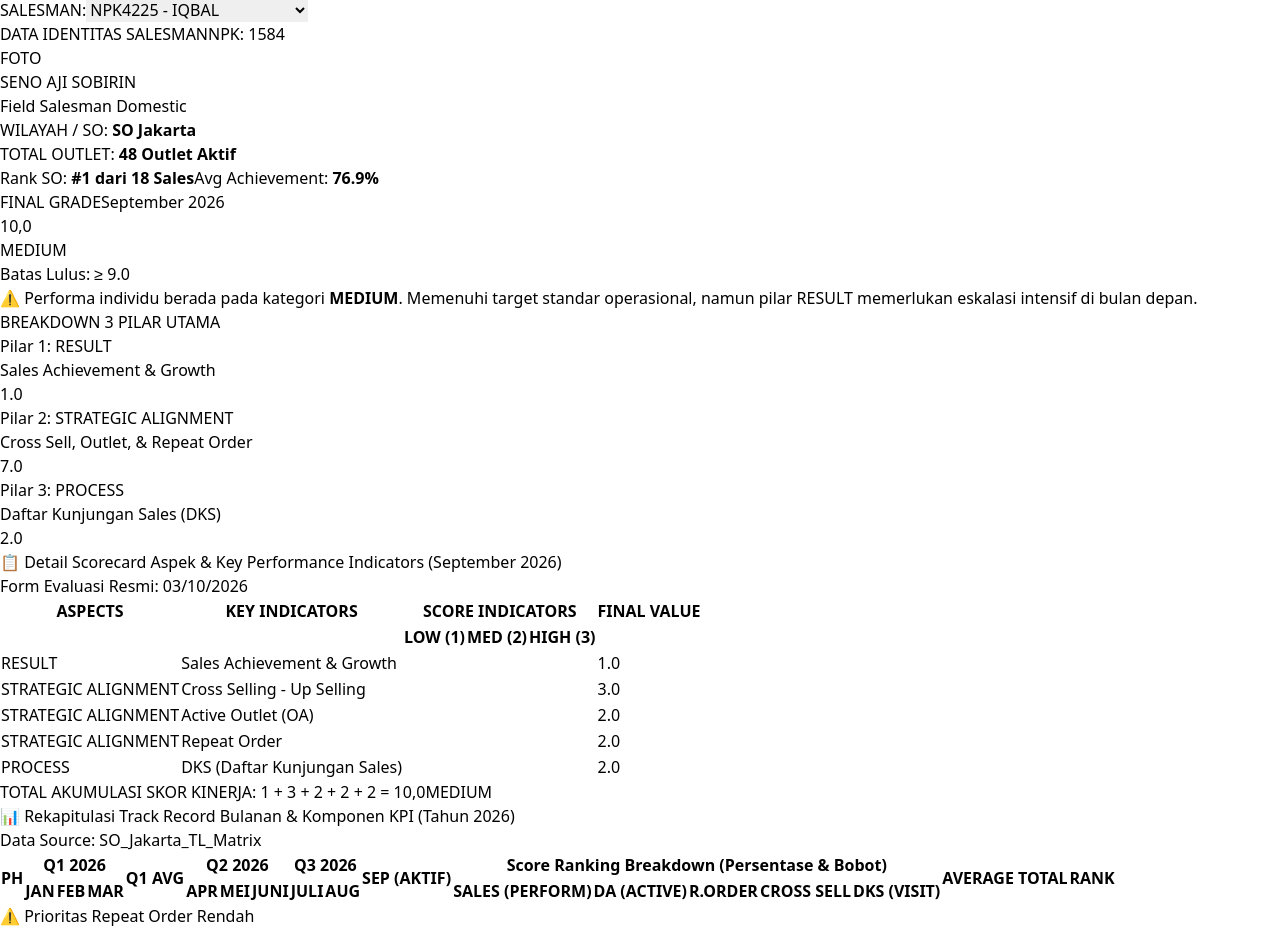
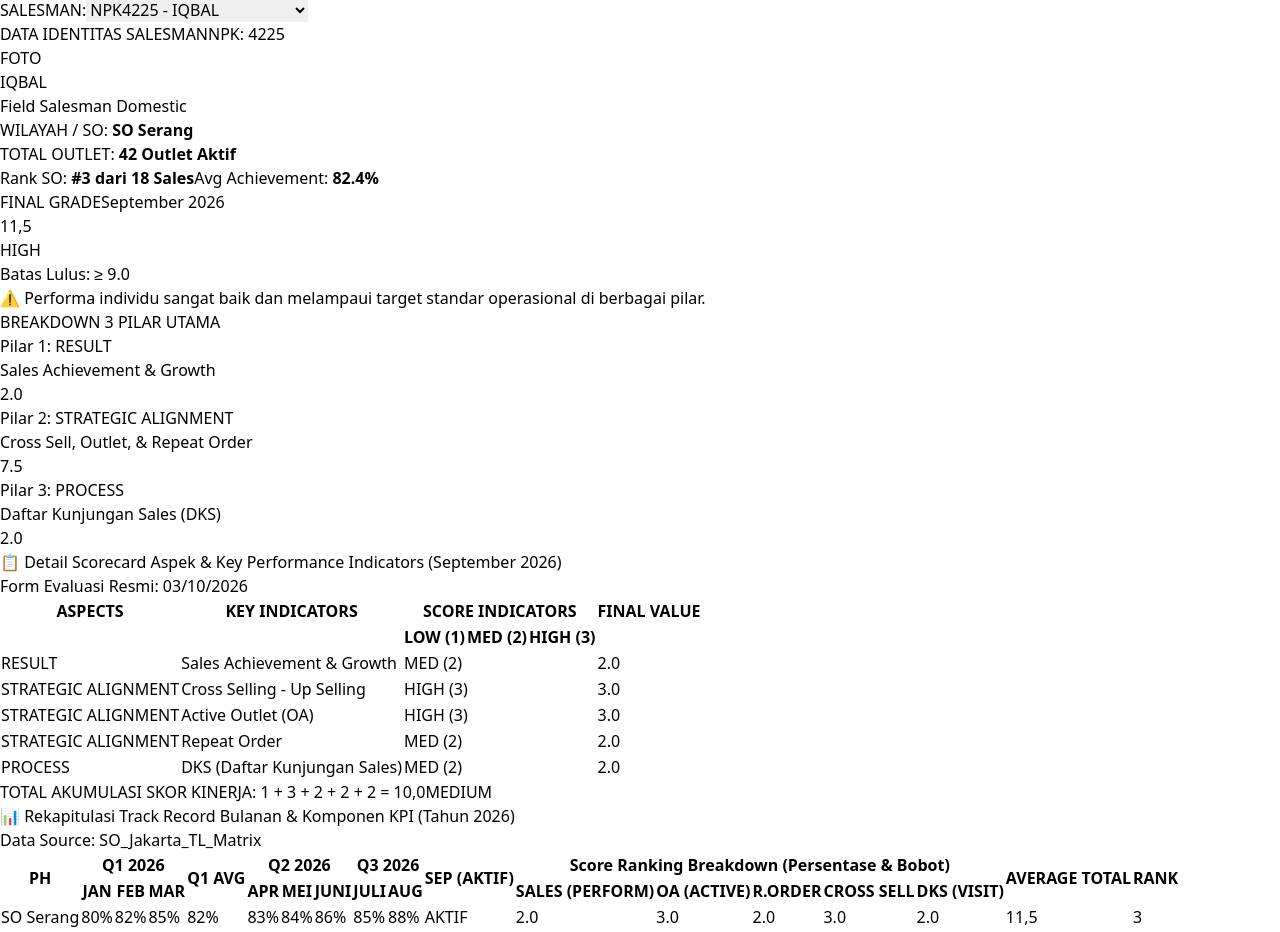
Before and after one commit to Itshardtofindname/spa-dashboard, a React (Vite) app: page / in a window 1280 px wide. Shown: the part 98-1030 px from the top of the page. Built offline with nearby package versions, Linux system fonts and the light colour scheme; the HTML template or start-up script is replaced by a standard one.

Commit message:
add datasales

```diff
--- a/src/App.jsx
+++ b/src/App.jsx
@@ -1,4 +1,5 @@
-import { salesmanData } from './data/mockData';
+import { useState } from 'react';
+import { databaseSales, salesOfficeList, grupProductList, salesmanList } from './data/dataSales';
 import Navbar from './components/Navbar';
 import SalesProfileCard from './components/SalesProfileCard';
 import ScorecardTable from './components/ScorecardTable';
@@ -6,64 +7,72 @@ import MonthlyTrackRecord from './components/MonthlyTrackRecord';
 import ActionPlanSection from './components/ActionPlanSection';
 
 export default function App() {
+  const [selectedOffice, setSelectedOffice] = useState(salesOfficeList[0]);
+  const [selectedGroup, setSelectedGroup] = useState(grupProductList[0]);
+  const [selectedSalesman, setSelectedSalesman] = useState(salesmanList[0]);
+
+  // Mencari data yang cocok dengan pilihan dropdown
+  const currentData = databaseSales.find(
+    item =>
+      item.salesOffice === selectedOffice &&
+      item.grupProduct === selectedGroup &&
+      item.salesman === selectedSalesman
+  ) || databaseSales[0];
+
   return (
     <div className="min-h-screen bg-slate-100 text-slate-800 font-sans pb-8">
       <Navbar />
 
       <main className="max-w-7xl mx-auto p-4 space-y-4">
-        {/* Top Control Bar */}
         <div className="bg-white p-3 rounded-lg shadow-sm border border-slate-200 flex flex-col md:flex-row justify-between items-center gap-3">
+
+          {/* Sales Office Dropdown */}
           <div className="flex items-center gap-2 w-full md:w-auto">
             <span className="text-xs font-bold text-slate-600">SALES OFFICE:</span>
-            <select className="text-xs border border-slate-300 rounded px-2 py-1.5 bg-slate-50 font-medium w-full md:w-64">
-              <option>S001 - SO SERANG</option>
-              <option>S002 - SO UTIM</option>
-              <option>S003 - SO SERPONG</option>
-              <option>S004 - SO SELATAN</option>
-              <option>S005 - SO PUSPAR</option>
+            <select
+              value={selectedOffice}
+              onChange={(e) => setSelectedOffice(e.target.value)}
+              className="text-xs border border-slate-300 rounded px-2 py-1.5 bg-slate-50 font-medium w-full md:w-64"
+            >
+              {salesOfficeList.map((office, idx) => (
+                <option key={idx} value={office}>{office}</option>
+              ))}
             </select>
           </div>
+
+          {/* Grup Product Dropdown */}
           <div className="flex items-center gap-2 w-full md:w-auto">
             <span className="text-xs font-bold text-slate-600">GRUP PRODUCT:</span>
-            <select className="text-xs border border-slate-300 rounded px-2 py-1.5 bg-slate-50 font-medium w-full md:w-64">
-              <option>TL1 - AP2</option>
-              <option>TL2 - ATI-ATU-CCO-OA2</option>
-              <option>TL3 - AB4-ATD-OA4</option>
-              <option>TL4A - AP4-F/NF</option>
-              <option>TL4B - INB-TI4-TU4</option>
-              <option>TL5 - GS2-KY2-KYZ</option>
-              <option>TL6 - GS4-KY4-AKB</option>
-              <option>TL7 - FP2-FTU-FBO</option>
+            <select
+              value={selectedGroup}
+              onChange={(e) => setSelectedGroup(e.target.value)}
+              className="text-xs border border-slate-300 rounded px-2 py-1.5 bg-slate-50 font-medium w-full md:w-64"
+            >
+              {grupProductList.map((group, idx) => (
+                <option key={idx} value={group}>{group}</option>
+              ))}
             </select>
           </div>
+
+          {/* Salesman Dropdown */}
           <div className="flex items-center gap-2 w-full md:w-auto">
             <span className="text-xs font-bold text-slate-600">SALESMAN:</span>
-            <select className="text-xs border border-slate-300 rounded px-2 py-1.5 bg-slate-50 font-medium w-full md:w-64">
-              <option>NPK4225 - IQBAL</option>
-              <option>NPK5178 - TEGAR</option>
-              <option>NPK4025 - RIO</option>
-              <option>NPK2528 - HENDRY</option>
-              <option>NPK5060 - ANGGA</option>
-              <option>NPK5207 - AZIZ</option>
-              <option>NPK4618 - RAVI</option>
-              <option>NPK4410 - EDI PURWANTO</option>
-              <option>NPK2451 - ABU YAJID</option>
-              <option>NPK4402 - BERNARDO</option>
-              <option>NPK4413 - LUKMAN</option>
-              <option>NPK4947 - RAHMAT</option>
-              <option>NPK4405 - KAMAL</option>
-              <option>NPK1584 - SENO AJI</option>
-              <option>NPK3474 - MARTINO</option>
-              <option>NPK4561 - HENDRA</option>
-              <option>NPK4906 - DAMAR</option>
+            <select
+              value={selectedSalesman}
+              onChange={(e) => setSelectedSalesman(e.target.value)}
+              className="text-xs border border-slate-300 rounded px-2 py-1.5 bg-slate-50 font-medium w-full md:w-64"
+            >
+              {salesmanList.map((sales, idx) => (
+                <option key={idx} value={sales}>{sales}</option>
+              ))}
             </select>
           </div>
         </div>
 
-        <SalesProfileCard data={salesmanData} />
-        <ScorecardTable scorecards={salesmanData.scorecards} />
-        <MonthlyTrackRecord records={salesmanData.monthlyRecords} />
-        <ActionPlanSection data={salesmanData} />
+        <SalesProfileCard data={currentData} />
+        <ScorecardTable scorecards={currentData.scorecard} />
+        <MonthlyTrackRecord records={currentData.trackRecord} />
+        <ActionPlanSection data={currentData} />
       </main>
     </div>
   );
--- a/src/components/MonthlyTrackRecord.jsx
+++ b/src/components/MonthlyTrackRecord.jsx
@@ -31,7 +31,7 @@ export default function MonthlyTrackRecord({ records = [] }) {
             <th className="p-1 border border-slate-700">JULI</th>
             <th className="p-1 border border-slate-700">AUG</th>
             <th className="p-1 border border-slate-700">SALES (PERFORM)</th>
-            <th className="p-1 border border-slate-700">DA (ACTIVE)</th>
+            <th className="p-1 border border-slate-700">OA (ACTIVE)</th>
             <th className="p-1 border border-slate-700">R.ORDER</th>
             <th className="p-1 border border-slate-700">CROSS SELL</th>
             <th className="p-1 border border-slate-700">DKS (VISIT)</th>
--- a/src/components/SalesProfileCard.jsx
+++ b/src/components/SalesProfileCard.jsx
@@ -1,4 +1,7 @@
 export default function SalesProfileCard({ data }) {
+  // Gunakan data aman jika data belum termuat
+  if (!data) return <div>Loading...</div>;
+
   return (
     <div className="grid grid-cols-1 lg:grid-cols-12 gap-4">
       {/* Kolom Kiri: Data Identitas Salesman */}
@@ -6,25 +9,25 @@ export default function SalesProfileCard({ data }) {
         <div>
           <div className="bg-slate-900 text-white text-[11px] font-bold px-3 py-1 rounded-t flex justify-between items-center">
             <span>DATA IDENTITAS SALESMAN</span>
-            <span>NPK: {data.npk}</span>
+            <span>NPK: {data.identity?.npk}</span>
           </div>
           <div className="flex gap-4 mt-4 items-center border-b pb-4">
             <div className="w-20 h-24 bg-slate-200 rounded border flex items-center justify-center font-bold text-slate-500 text-xs">
               FOTO
             </div>
             <div>
-              <h2 className="font-bold text-slate-900 text-base">{data.name}</h2>
-              <p className="text-xs text-gray-500">{data.position}</p>
+              <h2 className="font-bold text-slate-900 text-base">{data.identity?.nama}</h2>
+              <p className="text-xs text-gray-500">{data.identity?.jabatan}</p>
               <div className="mt-2 text-[11px] space-y-0.5 text-slate-600">
-                <p>WILAYAH / SO: <strong>{data.wilayah}</strong></p>
-                <p>TOTAL OUTLET: <strong className="text-emerald-700">{data.totalOutlet}</strong></p>
+                <p>WILAYAH / SO: <strong>{data.identity?.wilayah}</strong></p>
+                <p>TOTAL OUTLET: <strong className="text-emerald-700">{data.identity?.totalOutlet}</strong></p>
               </div>
             </div>
           </div>
         </div>
         <div className="flex justify-between items-center mt-3 text-xs text-slate-600 pt-2 border-t">
-          <span>Rank SO: <strong>{data.rank}</strong></span>
-          <span>Avg Achievement: <strong>{data.avgAchievement}</strong></span>
+          <span>Rank SO: <strong>{data.identity?.rankSo}</strong></span>
+          <span>Avg Achievement: <strong>{data.identity?.avgAchievement}</strong></span>
         </div>
       </div>
 
@@ -35,14 +38,14 @@ export default function SalesProfileCard({ data }) {
           <span>September 2026</span>
         </div>
         <div className="my-auto py-2">
-          <span className="text-4xl font-extrabold text-red-600 tracking-tight">{data.finalScore}</span>
+          <span className="text-4xl font-extrabold text-red-600 tracking-tight">{data.finalGrade?.score}</span>
           <div className="mt-2 inline-block bg-amber-500 text-white text-xs font-bold px-3 py-0.5 rounded shadow-sm">
-            {data.rating}
+            {data.finalGrade?.status}
           </div>
           <p className="text-[10px] text-gray-500 mt-1">Batas Lulus: &ge; 9.0</p>
         </div>
         <p className="text-[10px] text-slate-600 bg-amber-50 p-2 rounded border border-amber-100 text-left">
-          ⚠️ Performa individu berada pada kategori <strong>MEDIUM</strong>. Memenuhi target standar operasional, namun pilar RESULT memerlukan eskalasi intensif di bulan depan.
+          ⚠️ {data.finalGrade?.keterangan}
         </p>
       </div>
 
@@ -52,15 +55,29 @@ export default function SalesProfileCard({ data }) {
           <span>BREAKDOWN 3 PILAR UTAMA</span>
         </div>
         <div className="space-y-2.5 my-auto py-1">
-          {data.pillars.map((pilar) => (
-            <div key={pilar.id} className="flex justify-between items-center bg-slate-50 p-2 rounded border border-slate-100 text-xs">
-              <div className="text-left">
-                <p className="font-bold text-slate-800">{pilar.name}</p>
-                <p className="text-[10px] text-gray-500">{pilar.subtitle}</p>
-              </div>
-              <span className="font-extrabold text-slate-800">{pilar.score}</span>
+          <div className="flex justify-between items-center bg-slate-50 p-2 rounded border border-slate-100 text-xs">
+            <div className="text-left">
+              <p className="font-bold text-slate-800">Pilar 1: RESULT</p>
+              <p className="text-[10px] text-gray-500">Sales Achievement & Growth</p>
             </div>
-          ))}
+            <span className="font-extrabold text-slate-800">{data.breakdownPilar?.pilar1}</span>
+          </div>
+
+          <div className="flex justify-between items-center bg-slate-50 p-2 rounded border border-slate-100 text-xs">
+            <div className="text-left">
+              <p className="font-bold text-slate-800">Pilar 2: STRATEGIC ALIGNMENT</p>
+              <p className="text-[10px] text-gray-500">Cross Sell, Outlet, & Repeat Order</p>
+            </div>
+            <span className="font-extrabold text-slate-800">{data.breakdownPilar?.pilar2}</span>
+          </div>
+
+          <div className="flex justify-between items-center bg-slate-50 p-2 rounded border border-slate-100 text-xs">
+            <div className="text-left">
+              <p className="font-bold text-slate-800">Pilar 3: PROCESS</p>
+              <p className="text-[10px] text-gray-500">Daftar Kunjungan Sales (DKS)</p>
+            </div>
+            <span className="font-extrabold text-slate-800">{data.breakdownPilar?.pilar3}</span>
+          </div>
         </div>
       </div>
     </div>
--- /dev/null
+++ b/src/data/dataSales.js
@@ -0,0 +1,138 @@
+export const salesOfficeList = [
+  "S001 - SO SERANG",
+  "S002 - SO UTIM",
+  "S003 - SO SERPONG",
+  "S004 - SO SELATAN",
+  "S005 - SO PUSPAR"
+];
+
+export const grupProductList = [
+  "TL1 - AP2",
+  "TL2 - ATI-ATU-CCO-OA2",
+  "TL3 - AB4-ATD-OA4",
+  "TL4A - AP4-F/NF",
+  "TL4B - INB-TI4-TU4",
+  "TL5 - GS2-KY2-KYZ",
+  "TL6 - GS4-KY4-AKB",
+  "TL7 - FP2-FTU-FBO"
+];
+
+export const salesmanList = [
+  "NPK4225 - IQBAL",
+  "NPK5178 - TEGAR",
+  "NPK4025 - RIO",
+  "NPK2528 - HENDRY",
+  "NPK5060 - ANGGA",
+  "NPK5207 - AZIZ",
+  "NPK4618 - RAVI",
+  "NPK4410 - EDI PURWANTO",
+  "NPK2451 - ABU YAJID",
+  "NPK4402 - BERNARDO",
+  "NPK4413 - LUKMAN",
+  "NPK4947 - RAHMAT",
+  "NPK4405 - KAMAL",
+  "NPK1584 - SENO AJI",
+  "NPK3474 - MARTINO",
+  "NPK4561 - HENDRA",
+  "NPK4906 - DAMAR"
+];
+
+export const databaseSales = [
+  // 1. Data untuk Iqbal
+  {
+    salesOffice: "S001 - SO SERANG",
+    grupProduct: "TL1 - AP2",
+    salesman: "NPK4225 - IQBAL",
+    identity: {
+      nama: "IQBAL",
+      npk: "4225",
+      jabatan: "Field Salesman Domestic",
+      wilayah: "SO Serang",
+      totalOutlet: "42 Outlet Aktif",
+      rankSo: "#3 dari 18 Sales",
+      avgAchievement: "82.4%"
+    },
+    finalGrade: {
+      score: "11,5",
+      status: "HIGH",
+      batasLulus: "≥ 9.0",
+      keterangan: "Performa individu sangat baik dan melampaui target standar operasional di berbagai pilar."
+    },
+    breakdownPilar: { pilar1: "2.0", pilar2: "7.5", pilar3: "2.0" },
+    scorecard: [
+      { aspect: "RESULT", indicator: "Sales Achievement & Growth", statusColor: "bg-amber-600", statusText: "MED (2)", value: "2.0" },
+      { aspect: "STRATEGIC ALIGNMENT", indicator: "Cross Selling - Up Selling", statusColor: "bg-emerald-600", statusText: "HIGH (3)", value: "3.0" },
+      { aspect: "STRATEGIC ALIGNMENT", indicator: "Active Outlet (OA)", statusColor: "bg-emerald-600", statusText: "HIGH (3)", value: "3.0" },
+      { aspect: "STRATEGIC ALIGNMENT", indicator: "Repeat Order", statusColor: "bg-amber-600", statusText: "MED (2)", value: "2.0" },
+      { aspect: "PROCESS", indicator: "DKS (Daftar Kunjungan Sales)", statusColor: "bg-amber-600", statusText: "MED (2)", value: "2.0" }
+    ],
+    trackRecord: [
+      {
+        territory: "SO Serang",
+        jan: "80%", feb: "82%", mar: "85%", q1Avg: "82%",
+        apr: "83%", mei: "84%", jun: "86%", jul: "85%", aug: "88%",
+        sep: "AKTIF",
+        salesScore: "2.0", daScore: "3.0", rOrder: "2.0", crossSell: "3.0", dks: "2.0",
+        avgTotal: "11,5", rank: "3"
+      }
+    ],
+    repeatOrderLow: [
+      { store: "Toko Berkah Jaya", detail: "Serang Kota • PO Terakhir: 18 Ags" }
+    ],
+    supervisorNotes: {
+      notes: "Iqbal menunjukkan konsistensi tinggi pada area Active Outlet dan Cross Selling.",
+      recommendation: ["Pertahankan kunjungan rutin mingguan."]
+    }
+  },
+
+  // 2. Data untuk Seno Aji
+  {
+    salesOffice: "S001 - SO SERANG",
+    grupProduct: "TL1 - AP2",
+    salesman: "NPK1584 - SENO AJI",
+    identity: {
+      nama: "SENO AJI SOBIRIN",
+      npk: "1584",
+      jabatan: "Field Salesman Domestic",
+      wilayah: "SO Jakarta",
+      totalOutlet: "48 Outlet Aktif",
+      rankSo: "#1 dari 18 Sales",
+      avgAchievement: "76.9%"
+    },
+    finalGrade: {
+      score: "10,0",
+      status: "MEDIUM",
+      batasLulus: "≥ 9.0",
+      keterangan: "Performa individu berada pada kategori MEDIUM. Memenuhi target standar operasional, namun pilar RESULT memerlukan eskalasi intensif di bulan depan."
+    },
+    breakdownPilar: { pilar1: "1.0", pilar2: "7.0", pilar3: "2.0" },
+    scorecard: [
+      { aspect: "RESULT", indicator: "Sales Achievement & Growth", statusColor: "bg-red-600", statusText: "LOW (1)", value: "1.0" },
+      { aspect: "STRATEGIC ALIGNMENT", indicator: "Cross Selling - Up Selling", statusColor: "bg-emerald-600", statusText: "HIGH (3)", value: "3.0" },
+      { aspect: "STRATEGIC ALIGNMENT", indicator: "Active Outlet (OA)", statusColor: "bg-amber-600", statusText: "MED (2)", value: "2.0" },
+      { aspect: "STRATEGIC ALIGNMENT", indicator: "Repeat Order", statusColor: "bg-amber-600", statusText: "MED (2)", value: "2.0" },
+      { aspect: "PROCESS", indicator: "DKS (Daftar Kunjungan Sales)", statusColor: "bg-amber-600", statusText: "MED (2)", value: "2.0" }
+    ],
+    trackRecord: [
+      {
+        territory: "SO Jakarta",
+        jan: "-", feb: "-", mar: "-", q1Avg: "-",
+        apr: "-", mei: "-", jun: "-", jul: "-", aug: "-",
+        sep: "AKTIF",
+        salesScore: "1.0", daScore: "2.0", rOrder: "2.0", crossSell: "3.0", dks: "2.0",
+        avgTotal: "10,0", rank: "1"
+      }
+    ],
+    repeatOrderLow: [
+      { store: "Toko Rejeki Jaya", detail: "Kuningan Barat • PO Terakhir: 12 Ags" },
+      { store: "TB Sinar Makmur", detail: "Mampang Prapatan • PO Terakhir: 19 Ags" }
+    ],
+    supervisorNotes: {
+      notes: "Seno Aji Sobirin mempertahankan kedisiplinan rule (DKS) yang sangat solid dan cross selling sempurna. Namun, volume achievement bulan September tertahan pada level 85%.",
+      recommendation: [
+        "Prioritaskan 16 outlet pasif untuk memicu Repeat Order minimal 2 karton.",
+        "Tawarkan skema term of payment khusus untuk menaikkan skor RESULT ke range MEDIUM / HIGH (≥ 2.0)."
+      ]
+    }
+  }
+];
```
